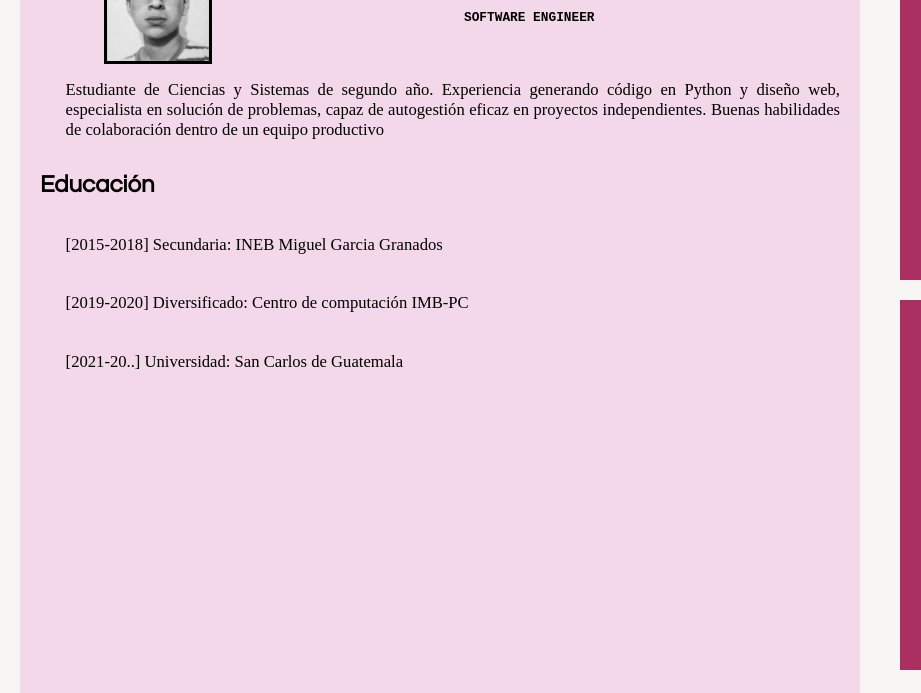
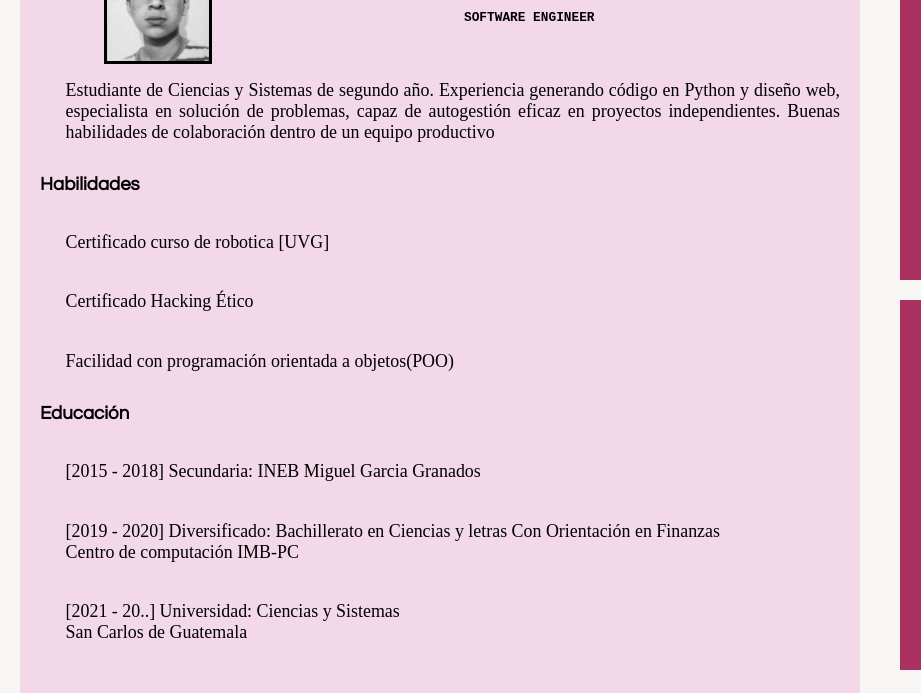
Before and after one commit to H4rr1ss/H4rr1ss.github.io, a plain HTML site: page index.html in a window 1280 px wide. Shown: the part 110-803 px from the top of the page, 0-921 px from the left. Drawn offline with Linux system fonts and the light colour scheme.

Commit message:
Commit 5

```diff
--- a/estilos.css
+++ b/estilos.css
@@ -34,10 +34,11 @@
 	.in-flex:first-child{
 		flex:2;
 		padding:20px;
-		height:750px;
+		height:870px;
 		background-color:#F2D8E8;
 		margin:20px;
-		margin-bottom:0px;
+		margin-bottom:15px;
+
 	}
 	/*Informacion general*/
 
@@ -79,7 +80,7 @@
 			font-style:bolder;
 			max-width:auto;
 			min-width:auto;
-			font-size:1.3vw;
+			font-size:1.4vw;
 			margin-left:2vw;
 			text-align:justify;
 		}
--- a/index.html
+++ b/index.html
@@ -14,8 +14,8 @@
 			<div id="contenedor" class= "in-flex">
 
 				<img src="imas/foto.jpeg"/>
-				<h1 id="nombre">Harry Aaron Gómez Sanic</h1>
-				<h3 id="profesion">SOFTWARE ENGINEER</h3>
+				<h1 class="in-flex" id="nombre">Harry Aaron Gómez Sanic</h1>
+				<h3 class="in-flex" id="profesion">SOFTWARE ENGINEER</h3>
 				<br>
 				<p>
 				Estudiante de Ciencias y Sistemas de segundo año. Experiencia generando código
@@ -23,13 +23,24 @@
 				eficaz en proyectos independientes. Buenas habilidades de colaboración dentro de un equipo productivo</p>
 				<br>
 				<br>
-				<h2 style="margin-left:0vmin;">Educación</h2>
+
+				<h3 style="margin-left:0vmin;">Habilidades</h3>
 				<p>
-				[2015-2018] Secundaria: INEB Miguel Garcia Granados
+				Certificado curso de robotica [UVG]
 				</p>
-				<P>[2019-2020] Diversificado: Centro de computación IMB-PC</p>
-				<P>[2021-20..] Universidad: San Carlos de Guatemala</p>
+				<P>Certificado Hacking Ético </p>
+				<P>Facilidad con programación orientada a objetos(POO)</p>
 
+				<br>
+				<br>
+				<h3 style="margin-left:0vmin;">Educación</h3>
+				<p>
+				[2015 - 2018] Secundaria: INEB Miguel Garcia Granados
+				</p>
+				<P>[2019 - 2020] Diversificado: Bachillerato en Ciencias y letras Con Orientación en Finanzas</p>
+				<p style="margin-top:0vw;">Centro de computación IMB-PC</p>
+				<P>[2021 - 20..] Universidad: Ciencias y Sistemas</p>
+				<p style="margin-top:0vw;">San Carlos de Guatemala</p>
 			</div>
 			<!------------------------------->
 
```
